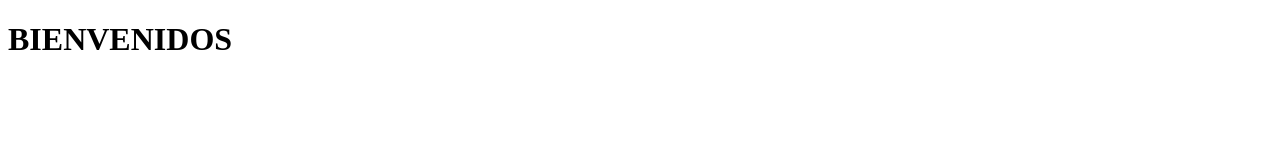
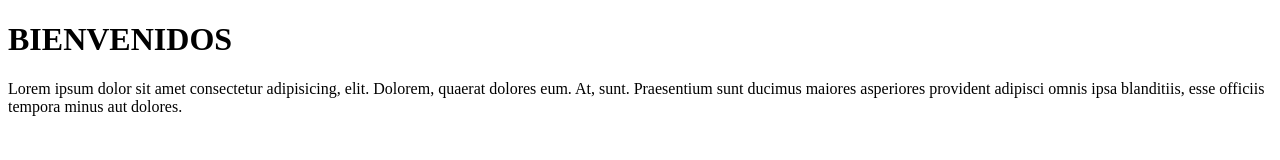
Before and after one commit to RosarioGullon/mi_repositorio, a plain HTML site: page index.html in a window 1280 px wide. Drawn offline with Linux system fonts and the light colour scheme.

Commit message:
Titulo y texto

```diff
--- a/index.html
+++ b/index.html
@@ -8,6 +8,6 @@
 <body>
 	<h1>BIENVENIDOS</h1>
 
-
+<p>Lorem ipsum dolor sit amet consectetur adipisicing, elit. Dolorem, quaerat dolores eum. At, sunt. Praesentium sunt ducimus maiores asperiores provident adipisci omnis ipsa blanditiis, esse officiis tempora minus aut dolores.</p>
 </body>
 </html>
```
